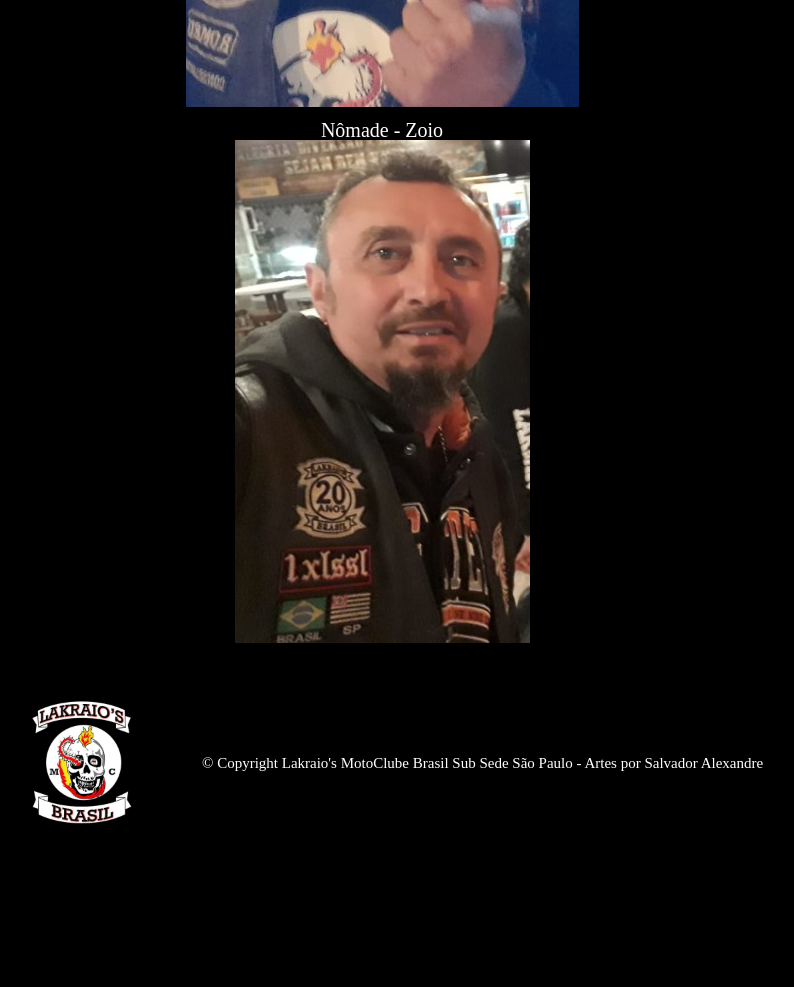
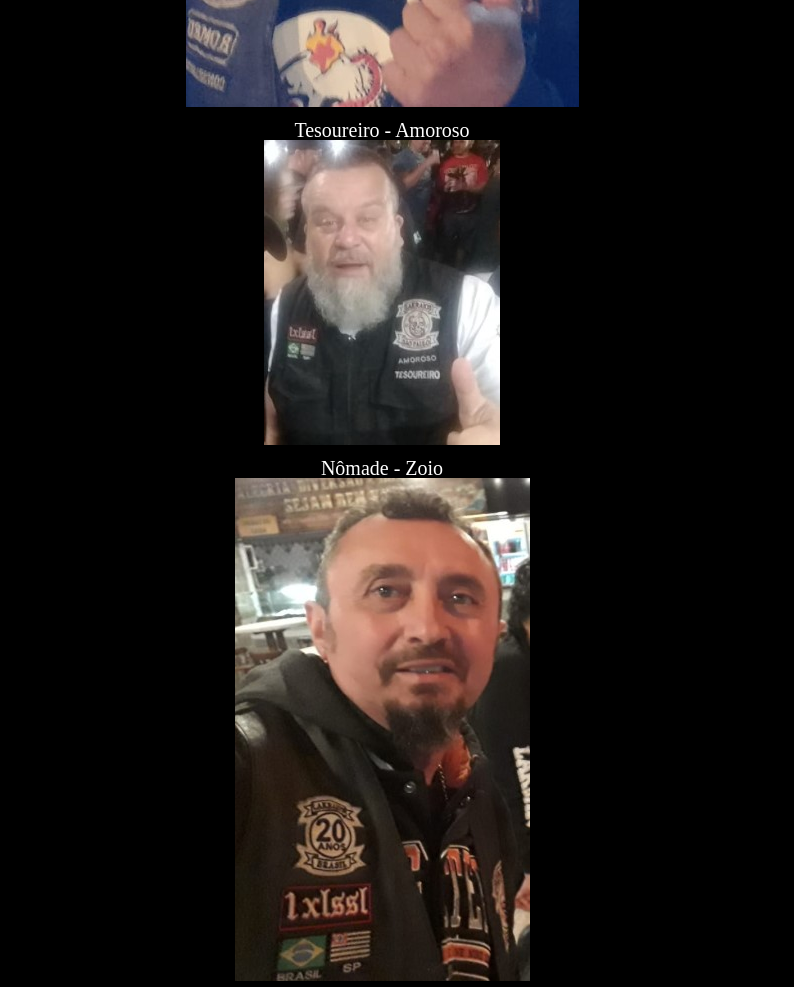
Before and after one commit to rafaellimareis0/LakraiosMC-SP, a plain HTML site: page html/diretoria.html in a window 1280 px wide. Shown: the part 2800-3787 px from the top of the page, without its empty margins (258-1052 px from the left). Before the commit the page ends 3683 px from the top, so only its background shows below. Drawn offline with Linux system fonts and the light colour scheme.

Commit message:
Adicionado integrante na diretoria e alterado link de contato

```diff
--- a/html/diretoria.html
+++ b/html/diretoria.html
@@ -46,6 +46,10 @@
                         <img src="/img/romeu.jpg">
                     </li>
                     <li class="diretoria">
+                        <h3>Tesoureiro - Amoroso</h3>
+                        <img src="/img/amoroso.jpg">
+                    </li>
+                    <li class="diretoria">
                         <h3>Nômade - Zoio</h3>
                         <img src="/img/zoio.jpg">
                     </li>
```
Also changed, not shown: html/contato.html (+1 -1 lines), html/index.html (+1 -1 lines), img/amoroso.jpg (added), 1 other file.
